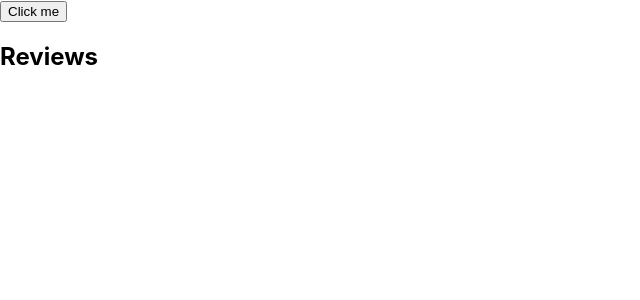
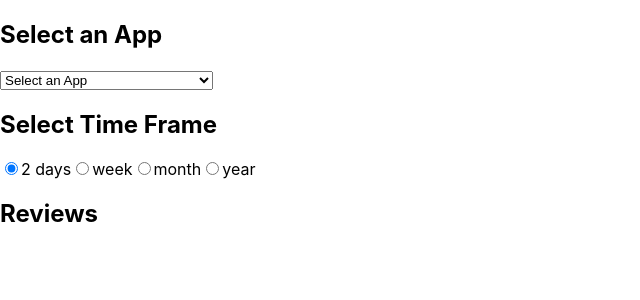
Before and after one commit to mina-kleid/apple-store-reviews-frontend, a React (Create React App) app: page / in a window 1280 px wide. Shown: the top 300 px of the page, without its empty margins (0-640 px from the left). Built offline with nearby package versions, Linux system fonts and the light colour scheme.

Commit message:
adding appIds and filters

```diff
--- a/src/App.js
+++ b/src/App.js
@@ -1,11 +1,11 @@
 import {ReviewProvider} from "./context/reviewContext";
 import React from "react";
 import {Reviews} from "./containers/Reviews/Reviews";
-import {Filter} from "./containers/Filter/Filter";
+import {Header} from "./containers/Header/Header";
 
 const App = () => (
 <ReviewProvider>
-    <Filter/>
+    <Header/>
     <Reviews/>
 </ReviewProvider>
 );
--- a/src/components/loadingOrError.js
+++ b/src/components/loadingOrError.js
@@ -1,5 +1,4 @@
 export const LoadingOrError = (loading, error) => {
-    console.log(error)
     if (error) {
         return (
             <div>
--- a/src/containers/Filter/Filter.js
+++ /dev/null
@@ -1,12 +0,0 @@
-import React, {useContext} from "react";
-import {ReviewContext} from "../../context/reviewContext";
-
-export const Filter = () => {
-    const { getReviews } = useContext(ReviewContext);
-
-    return (
-        <div>
-            <button onClick={ () => getReviews("595068606") }> Click me</button>
-        </div>
-    )
-}
--- /dev/null
+++ b/src/containers/Header/Header.js
@@ -0,0 +1,36 @@
+import React, {useContext, useState} from "react";
+import {Filters} from "./components";
+import {ReviewContext} from "../../context/reviewContext";
+import {APP_FILTERS} from "../../utils/filter";
+
+export const Header = () => {
+    const apps = APP_FILTERS;
+    const timeFrames = ['2 days', 'week', 'month', 'year'];
+
+    const { getReviews, loading } = useContext(ReviewContext);
+
+    const [selectedApp, setSelectedApp] = useState(apps[0]);
+    const [timeFrame, setTimeFrame] = useState(timeFrames[0]);
+
+    const handleAppSelection = (e) => {
+        setSelectedApp(e.target.value);
+        getReviews(e.target.value);
+    };
+
+    const handleTimeFrameSelection = (timeFrame) => {
+        setTimeFrame(timeFrame);
+    };
+
+    return (
+        <Filters
+        apps={apps}
+        selectedApp={selectedApp}
+        onAppIdChange={handleAppSelection}
+        isAppSelectionDisabled={loading}
+        timeFrames={timeFrames}
+        selectedTimeFrame={timeFrame}
+        onTimeFrameChanged={handleTimeFrameSelection}
+        isTimeFrameDisabled={loading}
+        />
+    );
+}
--- /dev/null
+++ b/src/containers/Header/components/index.js
@@ -0,0 +1,40 @@
+import React from "react";
+
+export const Filters = (
+    {
+        apps,
+        selectedApp,
+        onAppIdChange,
+        isAppSelectionDisabled,
+        timeFrames,
+        selectedTimeFrame,
+        onTimeFrameChanged,
+        isTimeFrameDisabled
+    }) => {
+    return (
+        <div>
+            <h2>Select an App</h2>
+            <select disabled={isAppSelectionDisabled} value={selectedApp} onChange={onAppIdChange}>
+                <option value="">Select an App</option>
+                {apps.map((app) => (
+                    <option key={app.id} value={app.id}>
+                        {app.name}
+                    </option>
+                ))}
+            </select>
+            <h2>Select Time Frame</h2>
+            {timeFrames.map((frame) => (
+                <label key={frame}>
+                    <input disabled={isTimeFrameDisabled}
+                        type="radio"
+                        value={frame}
+                        name="timeFrame"
+                        checked={selectedTimeFrame === frame}
+                        onChange={() => onTimeFrameChanged(frame)}
+                    />
+                    {frame}
+                </label>
+            ))}
+        </div>
+    );
+}
--- /dev/null
+++ b/src/utils/filter.js
@@ -0,0 +1,42 @@
+export const APP_FILTERS = [
+    {
+        "name": "Facebook",
+        "id": "284882215"
+    },
+    {
+        "name": "Instagram",
+        "id": "389801252"
+    },
+    {
+        "name": "Twitter",
+        "id": "333903271"
+    },
+    {
+        "name": "WhatsApp Messenger",
+        "id": "310633997"
+    },
+    {
+        "name": "YouTube: Watch, Listen, Stream",
+        "id": "544007664"
+    },
+    {
+        "name": "TikTok",
+        "id": "835599320"
+    },
+    {
+        "name": "Snapchat",
+        "id": "447188370"
+    },
+    {
+        "name": "Spotify: Music and Podcasts",
+        "id": "324684580"
+    },
+    {
+        "name": "Uber",
+        "id": "368677368"
+    },
+    {
+        "name": "Airbnb",
+        "id": "401626263"
+    }
+]
```
Also changed, not shown: src/containers/Header/components/index.module.css (added, +16 -0 lines), 1 other file (tests, documents, lock files or other folders).
